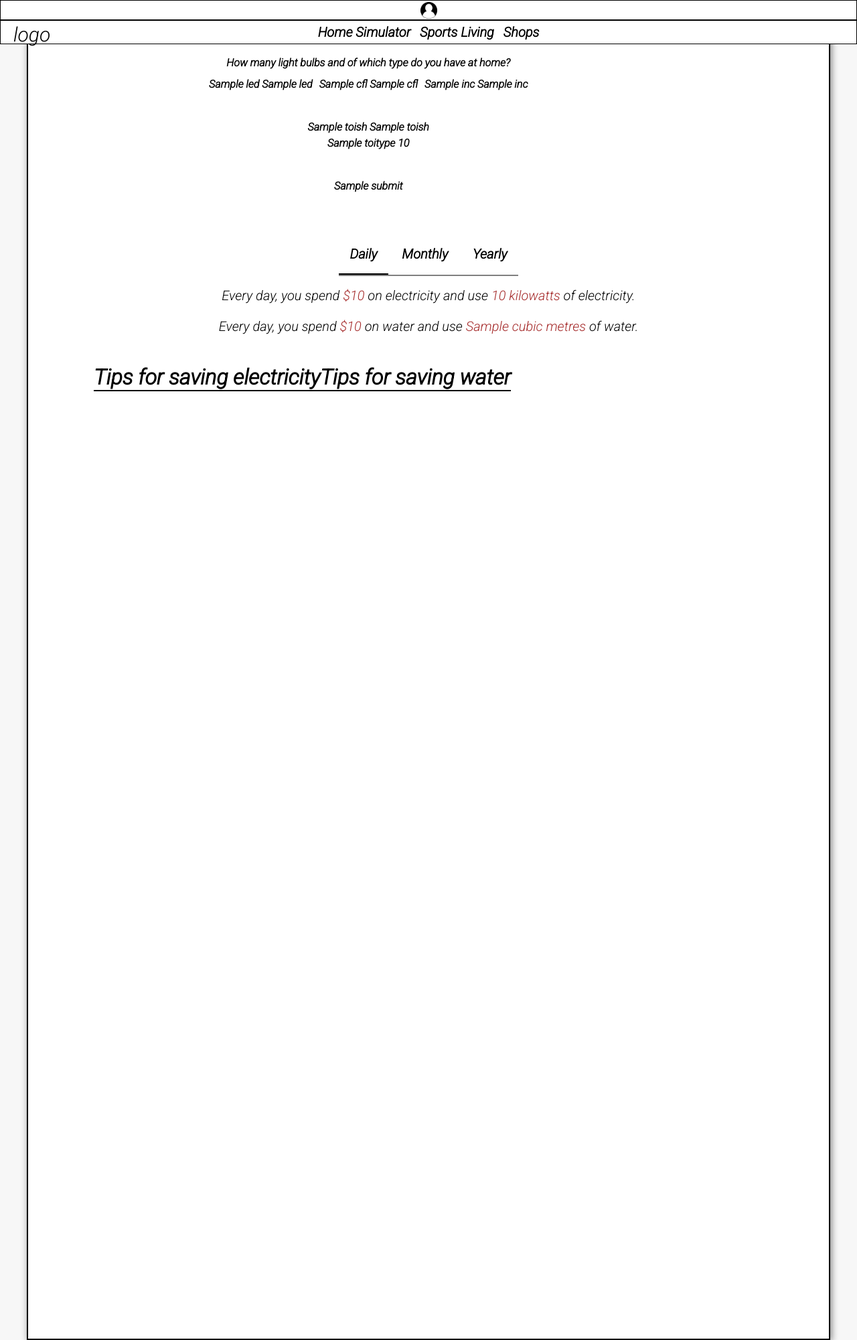
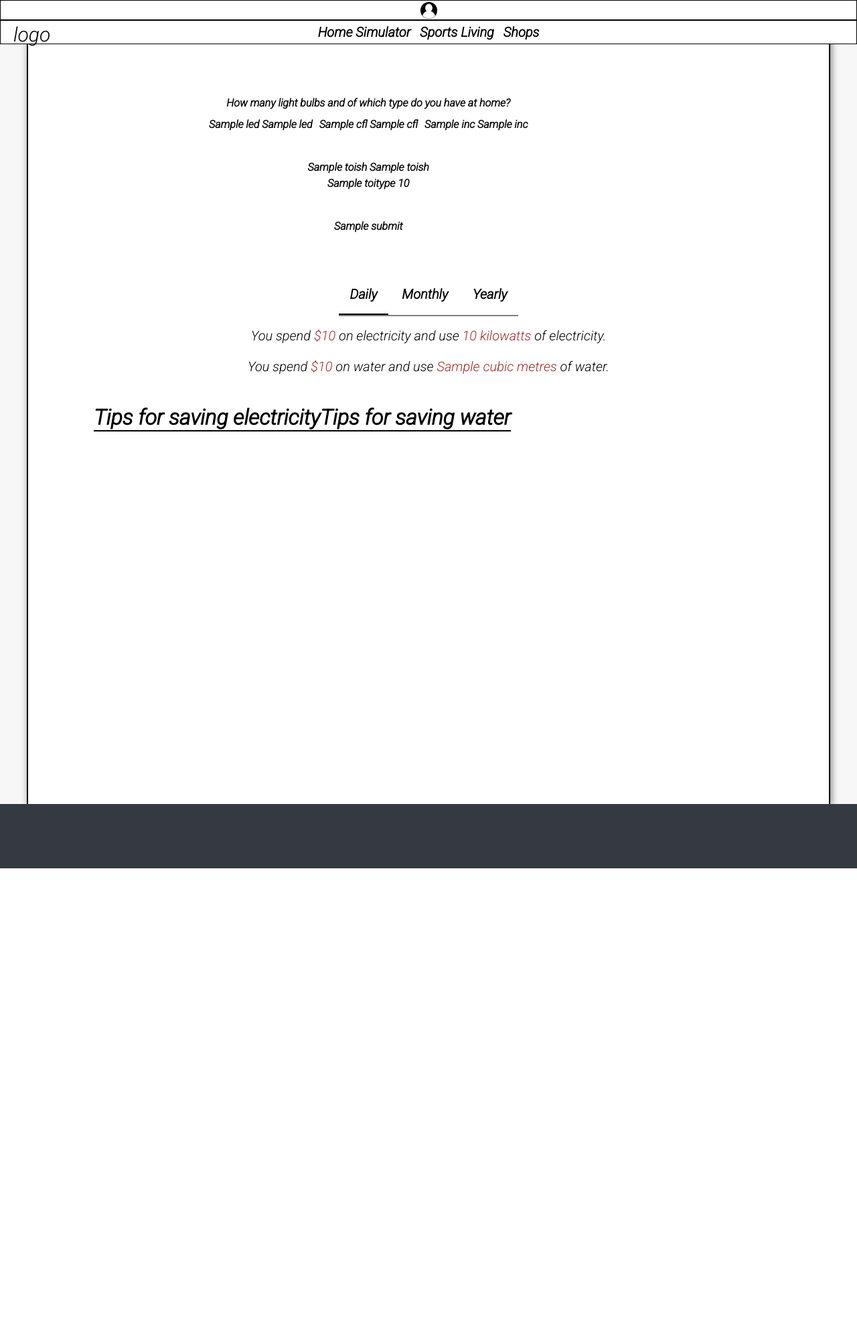
Before and after one commit to Azim212/OOPP_Project, a Flask app: template templates/Sim.html in a window 1280 px wide, after a click on "Daily". Shown: the whole page at 67% size. After the commit the page ends 1296 px from the top, so only its background shows below. Run offline with Flask 2, Linux system fonts and the light colour scheme; the template is opened without the code that fills it: most values are stand-ins (such as "Sample title", 1, 10 or a date in 2020); some libraries are stand-ins or nearby versions.

Commit message:
touch ups

```diff
--- a/static/HomeCSS.css
+++ b/static/HomeCSS.css
@@ -29,7 +29,7 @@ body {
 
 #user_input {
     text-align:center;
-    margin: auto;
+    margin-top: 60px;
     padding-left:240px; /* i swear on my life i cant get this div to center on the page any other way */
     font-weight: bold;
     display: flex;
@@ -67,11 +67,12 @@ body {
 
 #container {
     max-width: 1200px;
-    height: 2000px;
+    height: 1200px;
     margin: auto;
     background-color: white;
     box-shadow: 2px 2px 10px gray;
     border: 2px solid black;
+    border-bottom: none;
 }
 
 #tips {
--- a/templates/Sim.html
+++ b/templates/Sim.html
@@ -57,16 +57,16 @@
             <button class="tablinks" onclick="openTimeFrames(event, 'Yearly')">Yearly</button>
         </div>
         <div id="Daily" class="tabcontent">
-            {% if dailyPrice %}<p>Every day, you spend <span class="number">${{ dailyPrice }}</span> on electricity and use <span class="number">{{ dailyWatt }} kilowatts</span> of electricity.</p>{% endif %}
-            {% if dailyCubmtrPrice %}<p>Every day, you spend <span class="number">${{ dailyCubmtrPrice }}</span> on water and use <span class="number">{{ dailyCubmtr }} cubic metres</span> of water.</p>{% endif %}
+            {% if dailyPrice %}<p>You spend <span class="number">${{ dailyPrice }}</span> on electricity and use <span class="number">{{ dailyWatt }} kilowatts</span> of electricity.</p>{% endif %}
+            {% if dailyCubmtrPrice %}<p>You spend <span class="number">${{ dailyCubmtrPrice }}</span> on water and use <span class="number">{{ dailyCubmtr }} cubic metres</span> of water.</p>{% endif %}
         </div>
         <div id="Monthly" class="tabcontent">
-            {% if finalPrice %}<p>Every month, you spend <span class="number">${{ finalPrice }}</span> on electricity and use <span class="number">{{ finalWatt }} kilowatts</span> of electricity.</p>{% endif %}
-            {% if cubmtrPrice %}<p>Every month, you spend <span class="number">${{ cubmtrPrice }}</span> on water and use <span class="number">{{ cubmtrperday }} cubic metres</span> of water.</p>{% endif %}
+            {% if finalPrice %}<p>You spend <span class="number">${{ finalPrice }}</span> on electricity and use <span class="number">{{ finalWatt }} kilowatts</span> of electricity.</p>{% endif %}
+            {% if cubmtrPrice %}<p>You spend <span class="number">${{ cubmtrPrice }}</span> on water and use <span class="number">{{ cubmtrperday }} cubic metres</span> of water.</p>{% endif %}
         </div>
         <div id="Yearly" class="tabcontent">
-            {% if yearlyPrice %}<p>Every year, you spend <span class="number">${{ yearlyPrice }}</span> on electricity and use <span class="number">{{ yearlyWatt }} kilowatts</span> of electricity.</p>{% endif %}
-            {% if yearlyCubmtrPrice %}<p>Every year, you spend <span class="number">${{ yearlyCubmtrPrice }}</span> on water and use <span class="number">{{ yearlyCubmtr }} cubic metres</span> of water.</p>{% endif %}
+            {% if yearlyPrice %}<p>You spend <span class="number">${{ yearlyPrice }}</span> on electricity and use <span class="number">{{ yearlyWatt }} kilowatts</span> of electricity.</p>{% endif %}
+            {% if yearlyCubmtrPrice %}<p>You spend <span class="number">${{ yearlyCubmtrPrice }}</span> on water and use <span class="number">{{ yearlyCubmtr }} cubic metres</span> of water.</p>{% endif %}
         </div>
     </div>
     <div id="tips">
@@ -101,23 +101,18 @@ function openTimeFrames(evt, timeframe) {
   document.getElementById(timeframe).style.display = "block";
   evt.currentTarget.className += " active";
 }
-
-function dualCalculate() {
-    var content = document.getElementById('calcElc');
-    var content2 = document.getElementById('calcWtr');
-    if (content.val.length > 0) {
-        document.getElementById('calcElc').click();
-    }
-    else if (content2.val.length > 0) {
-        document.getElementById('calcWtr').click();
-        }
-}
 </script>
 
 <script>
 {% if openTab %}
 document.getElementById("defaultOpen").click();
+document.getElementById("results").scrollIntoView();
 {% endif %}
 </script>
+<footer class="py-5 bg-dark">
+    <div class="container">
+        <p class="m-0 text-center text-white"></p>
+    </div>
+</footer>
 </body>
 </html>
```
